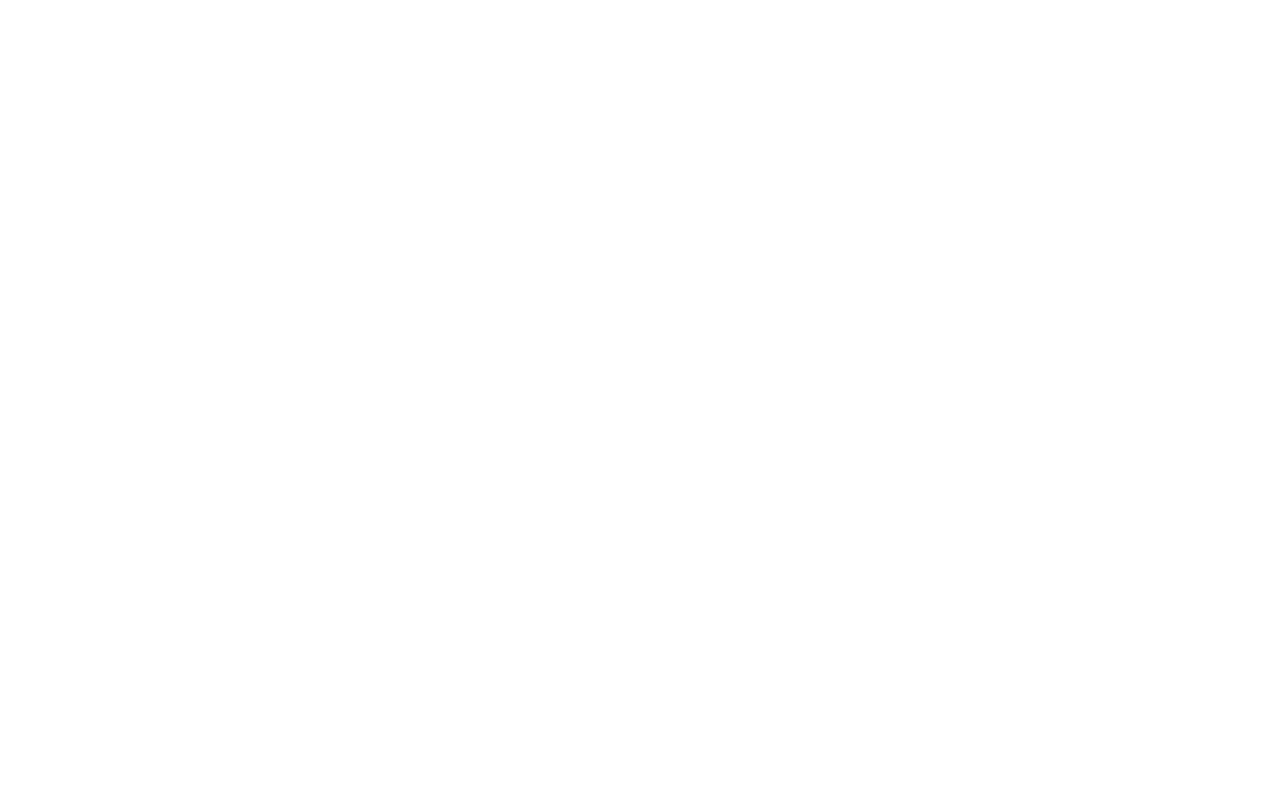
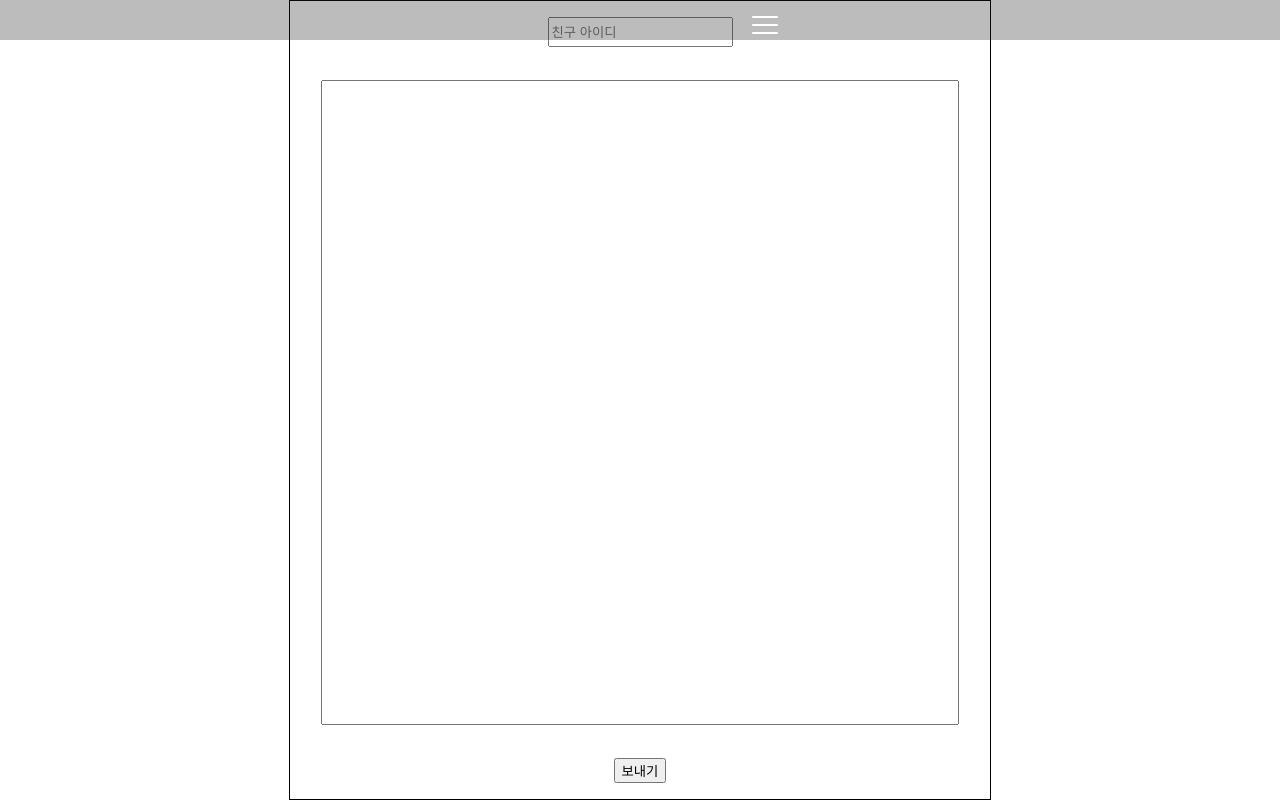
Before and after one commit to birthdayLetter/Front, a React (Create React App) app: page /send in a window 1280 px wide. Before the commit this address had no page. Built offline with nearby package versions, Linux system fonts and the light colour scheme.

Commit message:
편지 보내기 기능

```diff
--- a/src/App.js
+++ b/src/App.js
@@ -9,6 +9,7 @@
 import CheckPw from "./component/subPage/myPage/js/CheckPw.js";
 import MyPage from "./component/subPage/myPage/js/MyPage.js";
 import OauthCallback from "./component/sign/js/OauthCallback";
+import SendLetter from "./component/subPage/sendLetter/js/SendLetter.js";
 
 function App() {
   return (
@@ -20,6 +21,7 @@
                 <Route path="/signup" element={<SignUp/>}/>
                 <Route path="/checkpw" element={<CheckPw/>}/>
                 <Route path="/mypage" element={<MyPage/>}/>
+                <Route path="/send" element={<SendLetter/>}/>
                 <Route path="/friend" element={<Friend/>}/>
                 <Route path="/oauth/callback" element={<OauthCallback/>}/>
             </Routes>
--- a/src/component/header/js/Header.js
+++ b/src/component/header/js/Header.js
@@ -35,7 +35,7 @@
                         <Menu customBurgerIcon={<RxHamburgerMenu />} customCrossIcon={ <RxCross2 /> }>
                             <div className="menuBox">
                                 <Link to='/' id="home" className="menu-item">Home</Link>
-                                <Link to='/friend' id="freind" className="menu-item">Freind</Link>
+                                <Link to='/send' id="send" className="menu-item">Send</Link>
                                 {isLoggedIn ? (
                                     <>
                                         <Link to='/signin' id="signin" className="menu-item">Sign-in</Link>
--- a/src/component/subPage/freindPage/js/Friend.js
+++ b/src/component/subPage/freindPage/js/Friend.js
@@ -57,45 +57,47 @@
     // 친구 리스트 불러오기 기능
     // 친구 리스트 메인
     const fetchFriendList = async () => {
-        //
-        //     const res = await fetch(FRIEND_LIST_URL, {
-        //         method: 'GET',
-        //         headers: {
-        //             'X-AUTH-TOKEN': tokenToUse, // 인증 헤더 추가
-        //             'Content-Type': 'application/json',
-        //         },
-        //     })
-        //     const json = await res.json();
-        //     // console.log(json);
-        //     if (res.ok) {
-        //         console.log(json);
-        //         setFriendList(json);
-        //
-        //     } else {
-        //         console.error('응답 상태 코드:'+ res.status);
-        //         alert('서버와의 통신이 원활하지 않습니다. 상태 코드: ' + res.status);
-        //     }
+        const tokenToUse = sessionToken || localToken;
+
+            const res = await fetch(FRIEND_LIST_URL, {
+                method: 'GET',
+                headers: {
+                    'X-AUTH-TOKEN': tokenToUse, // 인증 헤더 추가
+                    'Content-Type': 'application/json',
+                },
+                credentials: 'include',
+            })
+            const json = await res.json();
+            // console.log(json);
+            if (res.ok) {
+                console.log(json);
+                setFriendList(json);
+
+            } else {
+                console.error('응답 상태 코드:'+ res.status);
+                alert('서버와의 통신이 원활하지 않습니다. 상태 코드: ' + res.status);
+            }
     }
 
     // 나에게 들어온 친구요청 "확인" 기능
     const fetchCheckFriend = async() => {
-        // const res = await fetch(FRIEND_CHECK_URL, {
-        //     method: 'GET',
-        //     headers: {
-        //         'X-AUTH-TOKEN': tokenToUse, // 인증 헤더 추가
-        //         'Content-Type': 'application/json',
-        //     },
-        // })
-        // const json = await res.json();
-        // // console.log(json);
-        // if (res.ok) {
-        //     console.log(json);
-        //     setFriendCheckList(json);
-        //
-        // } else {
-        //     console.error('응답 상태 코드:', res.status);
-        //     alert('서버와의 통신이 원활하지 않습니다. 상태 코드: ' + res.status);
-        // }
+        const res = await fetch(FRIEND_CHECK_URL, {
+            method: 'GET',
+            headers: {
+                'X-AUTH-TOKEN': tokenToUse, // 인증 헤더 추가
+                'Content-Type': 'application/json',
+            },
+        })
+        const json = await res.json();
+        // console.log(json);
+        if (res.ok) {
+            console.log(json);
+            setFriendCheckList(json);
+
+        } else {
+            console.error('응답 상태 코드:', res.status);
+            alert('서버와의 통신이 원활하지 않습니다. 상태 코드: ' + res.status);
+        }
     }
 
     // 친구추가에서 친구 찾기 기능
@@ -123,6 +125,7 @@
     // 친구추가 기능
     // 친구 찾고 난뒤 add버튼을 눌렀을때
     const addFriend = async() => {
+        const tokenToUse = sessionToken || localToken;
         const res = await fetch(FRIEND_ADD_URL, {
             method: 'POST',
             headers: {
--- a/src/component/subPage/sendLetter/js/SendLetter.js
+++ b/src/component/subPage/sendLetter/js/SendLetter.js
@@ -1,10 +1,60 @@
+import {useState} from "react";
+import {LETTER_URL} from "../../../../config/host-config.js";
 import Header from "../../../header/js/Header.js";
+import '../scss/SendLetter.scss'
 
 const SendLetter = () => {
+    const SEND_LETTER_URL = LETTER_URL + '/send';
+    const localToken = localStorage.getItem('ACCESS_TOKEN');
+    const sessionToken = sessionStorage.getItem('ACCESS_TOKEN');
+    const tokenToUse = sessionToken || localToken;
+    const [content, setContent] = useState();
+    const [userid, setUserid] = useState();
+
+    const useridHandler = (e) => {
+        const inputVal = e.target.value;
+        setUserid(inputVal);
+    }
+
+    const contentHandler = (e) => {
+        const inputVal = e.target.value;
+        setContent(inputVal);
+    }
+
+
+    const sendletterClick = async () => {
+
+        const res = await fetch(SEND_LETTER_URL, {
+            method: 'POST',
+            headers: {
+                'X-AUTH-TOKEN': tokenToUse,
+                'Content-Type': 'application/json',
+            },
+            body: JSON.stringify({
+                fromUser:{userid}, // 나 (안됨 애초에 userId가 없음 토큰으로 해야함
+                content:{content}
+            })
+        });
+        if (res.ok) {
+            const json = await res.json();
+            console.log(json);
+            // redirection('/friend');
+        } else {
+            console.error('응답 상태 코드:', res.status);
+            alert('서버와의 통신이 원활하지 않습니다. 상태 코드: ' + res.status);
+        }
+    }
+
     return(
         <>
             <Header/>
-
+            <div className="sendletter-container">
+                <div className="sendletter-box">
+                    <input type="text" placeholder="친구 아이디" className="recive-user" onChange={useridHandler}/>
+                    <input type="text" className="send-input" onChange={contentHandler}/>
+                    <button className="send-letter-button" onClick={sendletterClick}>보내기</button>
+                </div>
+            </div>
         </>
     )
 }
--- a/src/component/subPage/sendLetter/scss/SendLetter.scss
+++ b/src/component/subPage/sendLetter/scss/SendLetter.scss
@@ -0,0 +1,29 @@
+.sendletter-container {
+  width: 100%;
+  height: 100vh;
+  display: flex;
+  flex-direction: column;
+  justify-content: center;
+  align-items: center;
+
+  .sendletter-box {
+    width: 700px;
+    height: 800px;
+    display: flex;
+    flex-direction: column;
+    justify-content: space-around;
+    align-items: center;
+    border: 1px solid #000;
+
+    .recive-user {
+      height: 3%;
+
+    }
+
+    .send-input {
+      width: 90%;
+      height: 80%;
+
+    }
+  }
+}
--- a/src/config/host-config.js
+++ b/src/config/host-config.js
@@ -10,11 +10,13 @@
 const SIGN_KAKAO = '/sign-api/kakao';
 const USER = '/user/profile';
 const FRIEND = '/friend';
+const LETTER = '/api/letter'
 
 
 export const SIGN_URL = API_BASE_URL + SIGN;
 export const SIGN_KAKAO_URL = API_BASE_URL + SIGN_KAKAO;
 export const USER_URL = API_BASE_URL + USER;
 export const FRIEND_URL = API_BASE_URL + FRIEND;
+export const LETTER_URL = API_BASE_URL + LETTER;
 export  const REDIRECT_URI=`http://localhost:3000/sign_in`;
 export  const REST_API_KEY=`e140120f18ebca253dc9456e7b42857e`;
```
